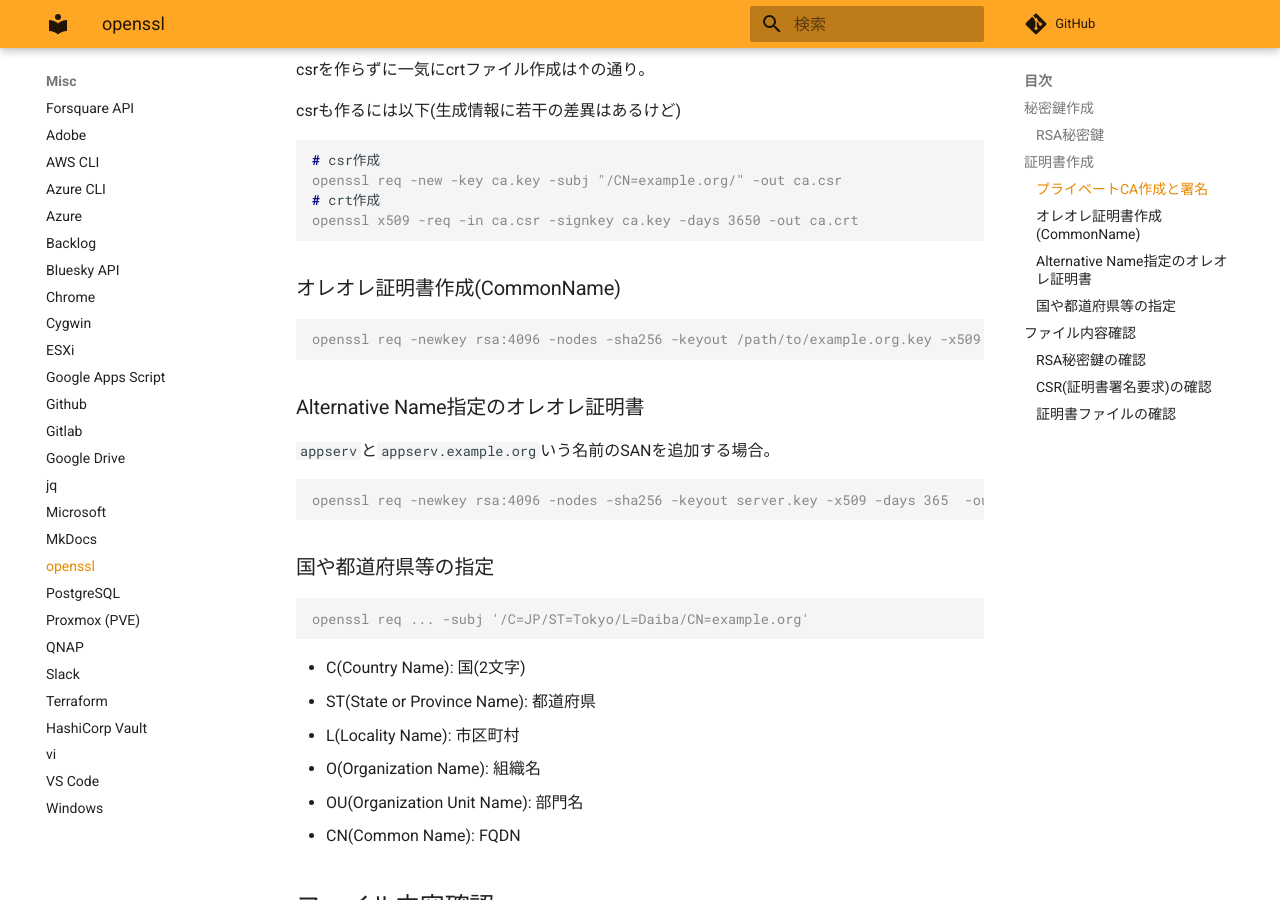
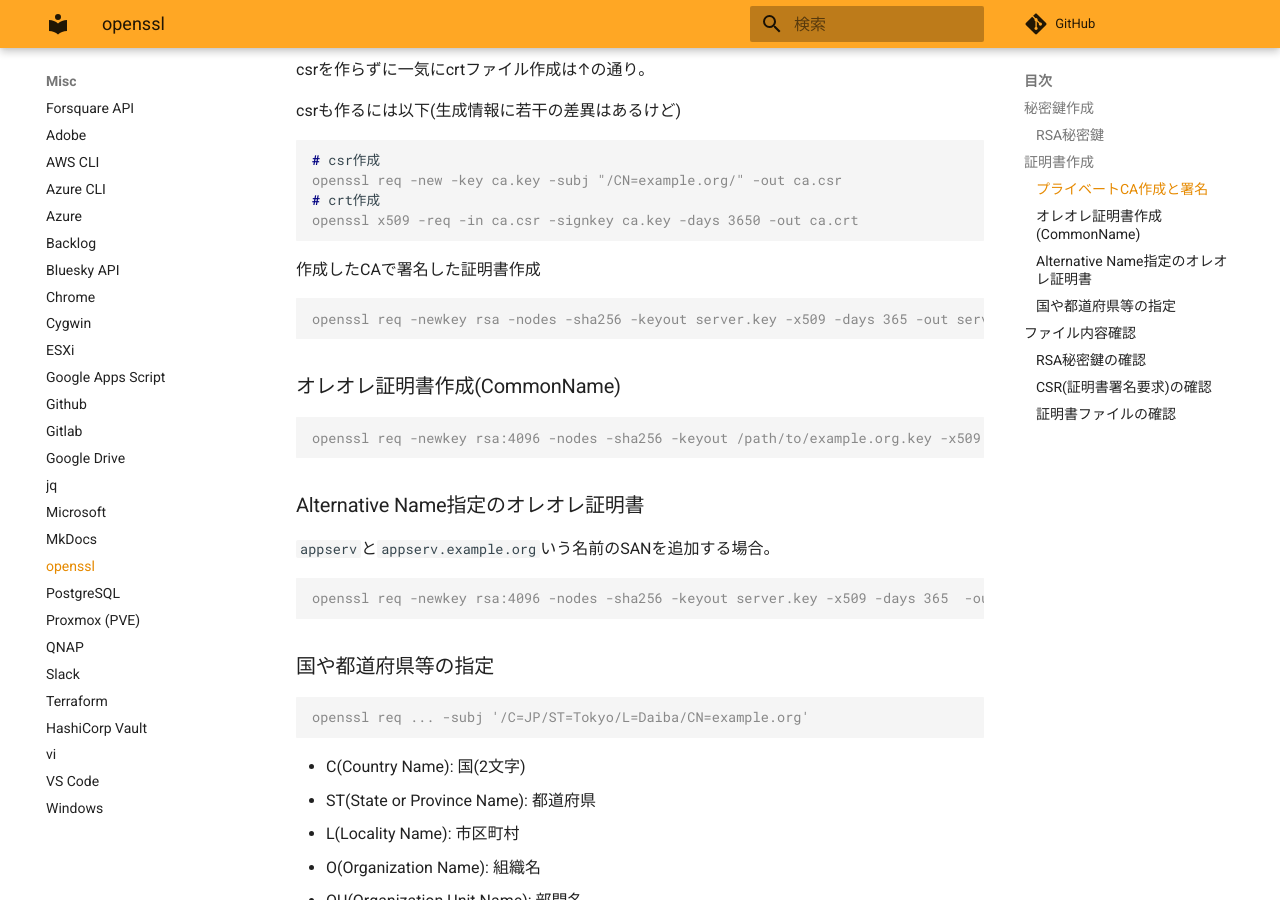
Before and after one commit to zaki-lknr/docs, an MkDocs documentation site: the page built from docs/Misc/openssl.md, in a window 1280 px wide and 900 px high, scrolled down 876 px. Built offline with MkDocs 1.6.1 and Material for MkDocs 9.7.7, drawn with Linux system fonts in a browser that asks for light colours; comment, search, counter and statistics services are not loaded.

Commit message:
add: misc/openssl: 自前CAで署名した証明書作成

````diff
--- a/docs/Misc/openssl.md
+++ b/docs/Misc/openssl.md
@@ -44,6 +44,12 @@ csrも作るには以下(生成情報に若干の差異はあるけど)
 openssl req -new -key ca.key -subj "/CN=example.org/" -out ca.csr
 # crt作成
 openssl x509 -req -in ca.csr -signkey ca.key -days 3650 -out ca.crt
+```
+
+作成したCAで署名した証明書作成
+
+```console
+openssl req -newkey rsa -nodes -sha256 -keyout server.key -x509 -days 365 -out server.crt -subj '/CN=example.org/' -addext "subjectAltName=DNS:example.org,DNS:*.example.org" -CA ca.crt -CAkey ca.key
 ```
 
 ### オレオレ証明書作成(CommonName)
````
